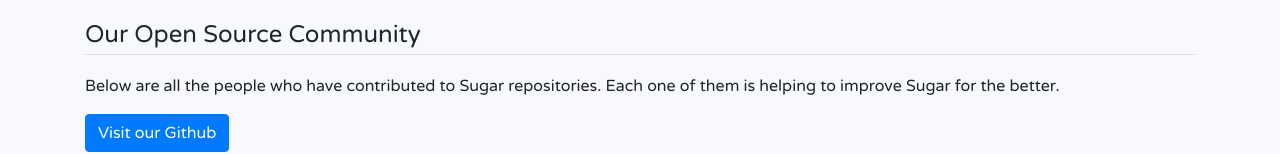
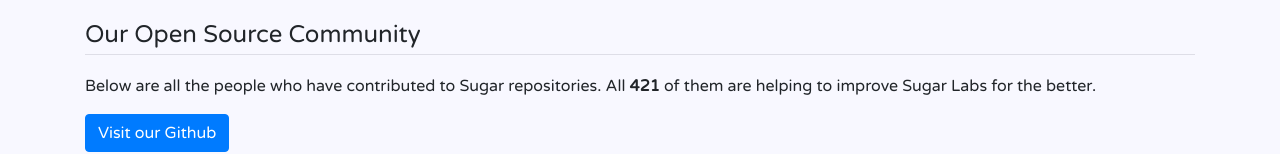
Before and after one commit to FreddieN/Sugar-Labs-Contributor-Page, a plain HTML site: page index.html in a window 1280 px wide. Shown: the part 1245-1399 px from the top of the page. Drawn offline with nearby package versions, Linux system fonts and the light colour scheme.

Commit message:
contributor count

```diff
--- a/index.html
+++ b/index.html
@@ -52,7 +52,7 @@
                 <br>
                 <br>
                 <h4 class="titleuline">Our Open Source Community</h4>
-                <p class="intro">Below are all the people who have contributed to Sugar repositories. Each one of them is helping to improve Sugar for the better.
+                <p class="intro">Below are all the people who have contributed to Sugar repositories. All <strong id="cno"></strong> of them are helping to improve Sugar Labs for the better.
                 </p>
                 <a target='_blank' href="https://github.com/sugarlabs" class="btn btn-primary">Visit our Github</a><br><br>
 
--- a/scripts/opensource.js
+++ b/scripts/opensource.js
@@ -15,6 +15,7 @@ $( document ).ready(function() {
         } else {
             mpids = 4;
         }
+        document.getElementById("cno").innerHTML = Object.keys(contributors).length;
         if(min1 === 0) { $("#mback").prop("disabled", true);};
         var profileid = 0;
         $.each(contributors, function(i, item) {
```
